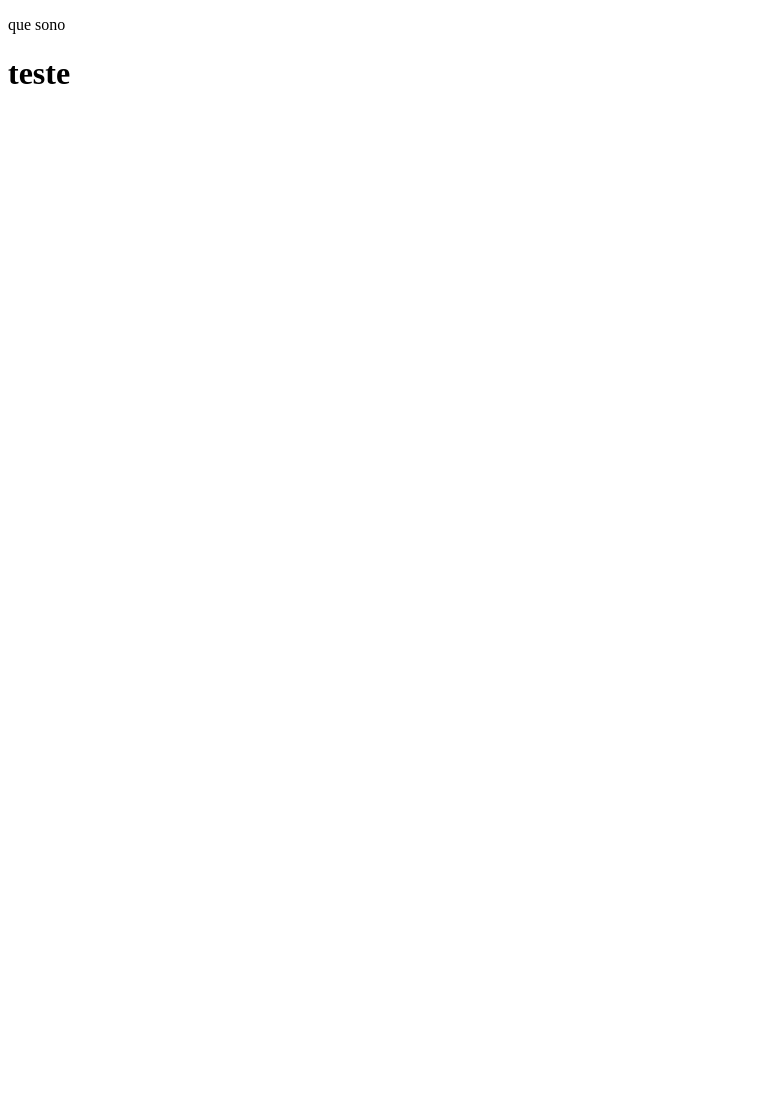
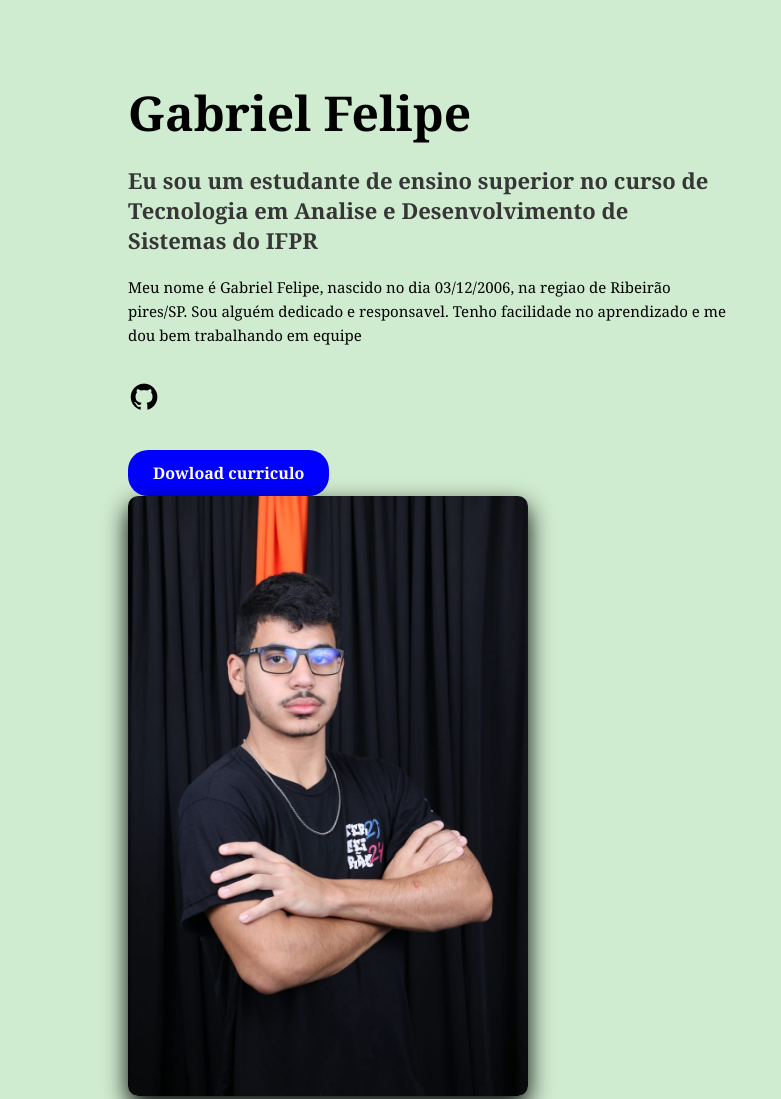
Before and after one commit to gfelipe-anjos/gfelipe-anjos.github.io, a plain HTML site: page index.html in a window 1280 px wide. Shown: the top 1099 px of the page, without its empty margins (0-781 px from the left). Before the commit the page ends 800 px from the top, so only its background shows below. Drawn offline with nearby package versions, Linux system fonts and the light colour scheme.

Commit message:
aula 21/10

```diff
--- /dev/null
+++ b/css/style.css
@@ -0,0 +1,101 @@
+*{
+    margin: 0;
+    padding: 0;
+    box-sizing: border-box;
+    font-family: Georgia, 'Times New Roman', Times, serif;
+}
+
+body{
+    background-color: rgb(208, 236, 208);
+    color: black;
+}
+
+.home{
+    display:inline-block;
+    align-items: center;
+    justify-content: space-between;
+    padding: 80px 10%;
+    flex-wrap: wrap;
+}
+
+.home-content{
+    max-width: 600px;
+}
+
+.home-content h1{
+    font-size: 3rem;
+    margin-bottom: 20px;
+}
+
+.home-content h3{
+    font-size: 22px;
+    color: rgb(54, 54, 54);
+    margin-bottom: 20px;
+}
+
+.home-content p{
+    font-size: 15px;
+    line-height: 1.6;
+    margin-bottom: 30px;
+}
+
+.social-media{
+    display: flex;
+    gap: 15px;
+    margin-bottom: 30px;
+}
+.social-media a{
+    font-size: 2rem;
+    color: black;
+    transition: color 0.3s ease;
+}
+
+.social-media a:hover{
+    color: rgb(95, 95, 95);
+}
+
+.btn{
+    display: inline-block;
+    padding:  12px 25px;
+    background-color: blue;
+    color: white;
+    text-decoration: none;
+    border-radius: 20px;
+    font-weight: bold;
+    transition: color 0.3s ease;
+}
+
+.btn:hover{
+    background-color: rgb(59, 59, 156);
+    color: gray;
+}
+
+.home-img{
+    max-width: 400px;
+    flex: 1;
+    display: flex;
+    justify-content: center;
+}
+
+.home-img img{
+    width: 100%;
+    border-radius: 10px;
+    box-shadow: 0 10px 25px black;
+}
+
+@media (max-width: 900px) {
+    .home{
+        flex-direction: column-reverse;
+        padding: 50px 5%;
+        text-align: center;
+    }
+    .home-content{
+        max-width: 100%;
+    }
+    .social-media{
+        justify-content: center;
+    }
+    .home-img{
+        margin-bottom: 30px;
+    }
+}
--- a/index.html
+++ b/index.html
@@ -1,13 +1,36 @@
 <!DOCTYPE html>
-<html lang="en">
+<html lang="pt-BR">
 <head>
     <meta charset="UTF-8">
     <meta http-equiv="X-UA-Compatible" content="IE=edge">
     <meta name="viewport" content="width=device-width, initial-scale=1.0">
     <title>Portifólio - aula WEB 1</title>
+    <link rel="stylesheet" href="../css/style.css">
+    <link href='https://unpkg.com/boxicons@2.1.4/css/boxicons.min.css' rel='stylesheet'>
 </head>
 <body>
-    <p>que sono</p>
-    <h1>teste</h1>
+    <section class="home" id="home">
+        <div class="home-content">
+            <h1>Gabriel Felipe</h1>
+            <h3>Eu sou um estudante de ensino superior no curso de Tecnologia em Analise e Desenvolvimento de Sistemas do IFPR</h3>
+
+            <p>
+                Meu nome é Gabriel Felipe, nascido no dia 03/12/2006, na regiao de Ribeirão pires/SP. Sou alguém dedicado e responsavel. Tenho facilidade no aprendizado e me dou bem trabalhando em equipe
+            </p>
+        </div>
+
+        <div class="social-media">
+            <a href="https://github.com/gfelipe-anjos" target="_blank">
+                <i class='bx bxl-github'></i>
+            </a>
+
+        </div>
+
+        <a href="GABRIEL FELIPE DOS ANJOS SILVA.pdf.pdf" class="btn" download="GABRIEL FELIPE DOS ANJOS SILVA.pdf.pdf"> Dowload curriculo</a>
+
+        <div class=" home-img">
+            <img src="img/WhatsApp Image 2025-02-02 at 19.16.58.jpg" alt="foto">
+        </div>
+    </section>
 </body>
 </html>
```
Also changed, not shown: img/WhatsApp Image 2025-02-02 at 19.16.58.jpg (added), 1 other file.
